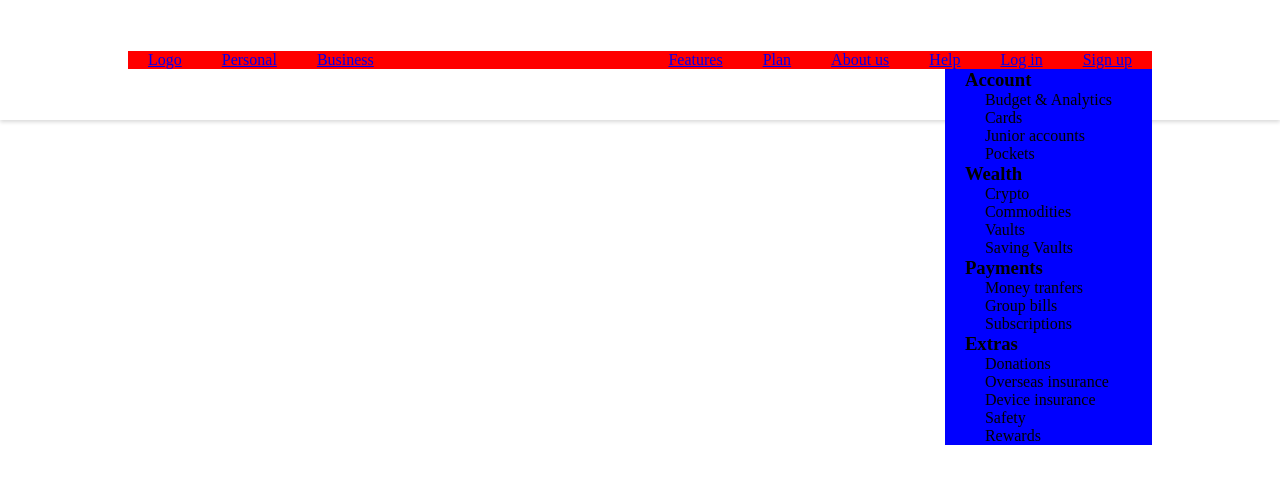
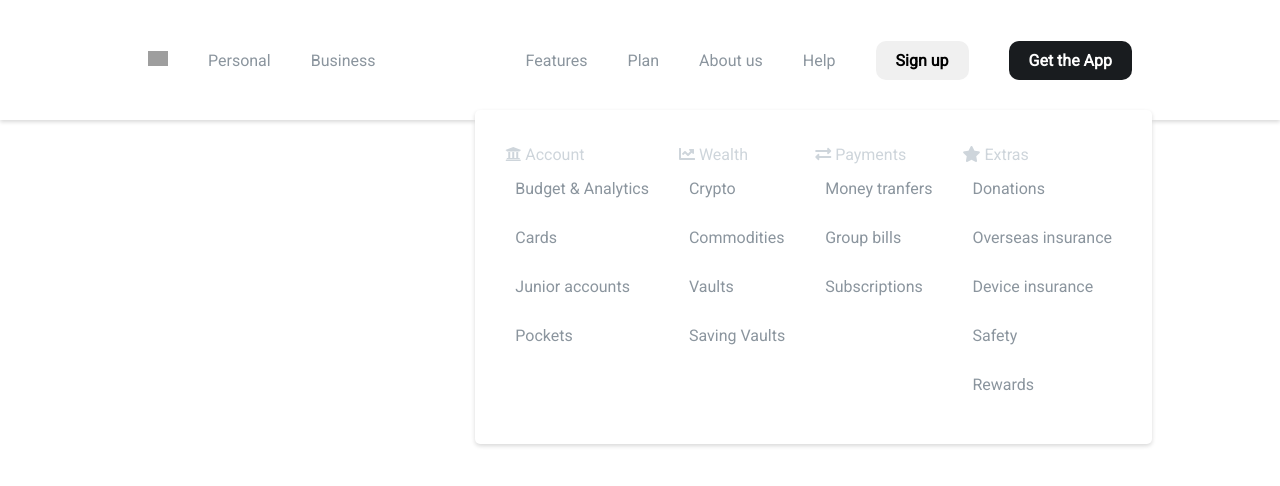
Before and after one commit to Geeogee/js-html-css-revolut, a plain HTML site: page index.html in a window 1280 px wide. Both pictures are taken after a click on the item "Features". Drawn offline with nearby package versions, Linux system fonts and the light colour scheme; grey boxes are pictures that could not be loaded.

Commit message:
Exercise finished

```diff
--- a/css/style.css
+++ b/css/style.css
@@ -6,6 +6,10 @@
     margin: 0;
     padding: 0;
     box-sizing: border-box;
+}
+
+body {
+    font-family: "Roboto", sans-serif;
 }
 
 
@@ -28,16 +32,26 @@ header {
     position: relative;
 }
 
+#logo-image {
+    width: 20px;
+}
+
 #nav-menu-left {
     flex-grow: 1;
 }
 
 .nav-links {
-    /* debug*/
-    background-color: red;
-
     display: flex;
     align-items: center;
+}
+
+.nav-links a {
+    text-decoration: none;
+    color: #8b959e;
+}
+
+.nav-links a:hover {
+    color: #000;
 }
 
 .nav-links, .nav-links ul {
@@ -52,29 +66,50 @@ li.has-dropdown {
     position: relative;
 }
 
-.big-dropdown {
+.big-dropdown, .dropdown {
+    top: calc(100% + 30px);
+    box-shadow: 0 2px 4px #d9d9d9;
+    position: absolute;
     display: none;
-    background-color: blue;
-    position: absolute;
-    top: 100%;
-    right: 0;
+    border-radius: 5px;
+    background-color: #fff;
+    padding: 20px;
 }
 
-.dropdown {
-    background-color: green;
-    display: none;
-    position: absolute;
+.big-dropdown {
+    right: 0;
 }
 
 .active {
     display: block;
 }
 
-/*
-.has-big-dropdown:hover .big-dropdown {
+.big-dropdown.active {
     display: flex;
 }
 
-.has-dropdown:hover .dropdown {
-    display: block;
-} */
+.dropdown-title {
+    color: #ced5db;
+}
+
+.big-dropdown li, .dropdown li {
+    padding:  15px 10px;
+    white-space: nowrap;
+}
+
+.button-link {
+    display: inline-block;
+    padding: 10px 20px;
+    border-radius: 10px;
+    font-weight: bold;
+}
+
+#signup {
+    background-color: #f0f0f0;
+    color: #000;
+}
+
+#getapp {
+    background-color: #191c1f;
+    color: #FFF;
+}
--- a/index.html
+++ b/index.html
@@ -5,7 +5,11 @@
     <meta http-equiv="X-UA-Compatible" content="IE=edge">
     <meta name="viewport" content="width=device-width, initial-scale=1.0">
     <title>Revolut Navbar</title>
-
+    <!-- Google fonts -->
+    <link rel="preconnect" href="https://fonts.gstatic.com">
+    <link href="https://fonts.googleapis.com/css2?family=Roboto&display=swap" rel="stylesheet">
+    <!-- Font awesome -->
+    <link rel="stylesheet" href="https://cdnjs.cloudflare.com/ajax/libs/font-awesome/5.15.3/css/all.min.css">
     <!-- CSS -->
     <link rel="stylesheet" href="css/style.css">
     <!-- jQuery-->
@@ -23,7 +27,9 @@
 
                 <ul class="nav-links">
                     <li>
-                        <a href="#">Logo</a>
+                        <a href="#">
+                            <img id="logo-image" src="https://cdn.freelogovectors.net/wp-content/uploads/2020/11/revolut-logo.png">
+                        </a>
                     </li>
                     <li>
                         <a href="#">Personal</a>
@@ -45,49 +51,49 @@
                         <ul class="big-dropdown">
 
                             <li>
-
-                                <h3>Account</h3>
+                                <i class="fas fa-university dropdown-title"></i>
+                                <span class="dropdown-title">Account</span>
                                 <ul>
-                                    <li>Budget & Analytics</li>
-                                    <li>Cards</li>
-                                    <li>Junior accounts</li>
-                                    <li>Pockets</li>
+                                    <li><a href="#">Budget & Analytics</a></li>
+                                    <li><a href="#">Cards</a></li>
+                                    <li><a href="#">Junior accounts</a></li>
+                                    <li><a href="#">Pockets</a></li>
                                 </ul>
 
                             </li>
 
                             <li>
-
-                                <h3>Wealth</h3>
+                                <i class="fas fa-chart-line dropdown-title"></i>
+                                <span class="dropdown-title dropdown-title">Wealth</span>
                                 <ul>
-                                    <li>Crypto</li>
-                                    <li>Commodities</li>
-                                    <li>Vaults</li>
-                                    <li>Saving Vaults</li>
+                                    <li><a href="#">Crypto</a></li>
+                                    <li><a href="#">Commodities</a></li>
+                                    <li><a href="#">Vaults</a></li>
+                                    <li><a href="#">Saving Vaults</a></li>
                                 </ul>
 
                             </li>
 
                             <li>
-
-                                <h3>Payments</h3>
+                                <i class="fas fa-exchange-alt dropdown-title"></i>
+                                <span class="dropdown-title dropdown-title">Payments</span>
                                 <ul>
-                                    <li>Money tranfers</li>
-                                    <li>Group bills</li>
-                                    <li>Subscriptions</li>
+                                    <li><a href="#">Money tranfers</a></li>
+                                    <li><a href="#">Group bills</a></li>
+                                    <li><a href="#">Subscriptions</a></li>
                                 </ul>
 
                             </li>
 
                             <li>
-
-                                <h3>Extras</h3>
+                                <i class="fas fa-star dropdown-title"></i>
+                                <span class="dropdown-title dropdown-title">Extras</span>
                                 <ul>
-                                    <li>Donations</li>
-                                    <li>Overseas insurance</li>
-                                    <li>Device insurance</li>
-                                    <li>Safety</li>
-                                    <li>Rewards</li>
+                                    <li><a href="#">Donations</a></li>
+                                    <li><a href="#">Overseas insurance</a></li>
+                                    <li><a href="#">Device insurance</a></li>
+                                    <li><a href="#">Safety</a></li>
+                                    <li><a href="#">Rewards</a></li>
                                 </ul>
 
                             </li>
@@ -200,11 +206,11 @@
 
                 <ul class="nav-links">
                     <li>
-                        <a href="#">Log in</a>
+                        <a id="signup" class="button-link signup" href="#">Sign up</a>
                     </li>
 
                     <li>
-                        <a href="#">Sign up</a>
+                        <a id="getapp" class="button-link" href="#">Get the App</a>
                     </li>
                 </ul>
 
--- a/js/script.js
+++ b/js/script.js
@@ -1,25 +1,32 @@
 
 function showDropdowns() {
+
     var hasDropdown = $("li.has-dropdown, li.has-big-dropdown");
     var dropdown = $(this).find(".dropdown, .big-dropdown");
     var isActive = dropdown.hasClass("active");
 
+    // $(window).off("click");
     hideDropdowns(hasDropdown);
+    dropdown.addClass("active");
+    if (!isActive) {
 
-    if (!isActive) {
-        dropdown.addClass("active");
+       dropdown.addClass("active");
     }
-
 }
 
 function hideDropdowns(hasDropdown) {
 
     hasDropdown.each(function() {
 
-        if (hasDropdown.children().hasClass("active")) {
+        hasDropdown.children().removeClass("active");
+    });
+}
 
-            hasDropdown.children().removeClass("active")
-        }
+function hoverHideDropdown() {
+
+    $(window).click(function() {
+        var hasDropdown = $("li.has-dropdown, li.has-big-dropdown");
+        hideDropdowns(hasDropdown);
     });
 }
 
@@ -29,7 +36,11 @@ function init() {
     var hasDropdown = $("li.has-dropdown, li.has-big-dropdown");
     console.log(hasDropdown);
     hasDropdown.click(showDropdowns);
+    hasDropdown.mouseenter(showDropdowns);
+    hasDropdown.mouseleave(hoverHideDropdown);
 
 }
 
+
+
 $(document).ready(init);
```
